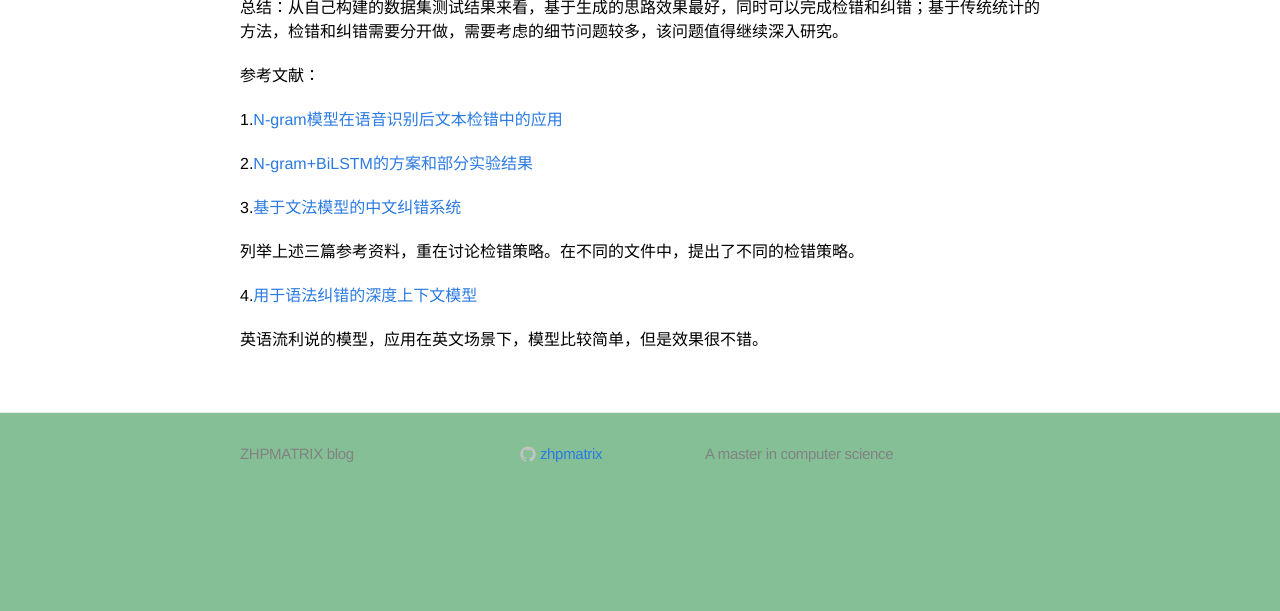
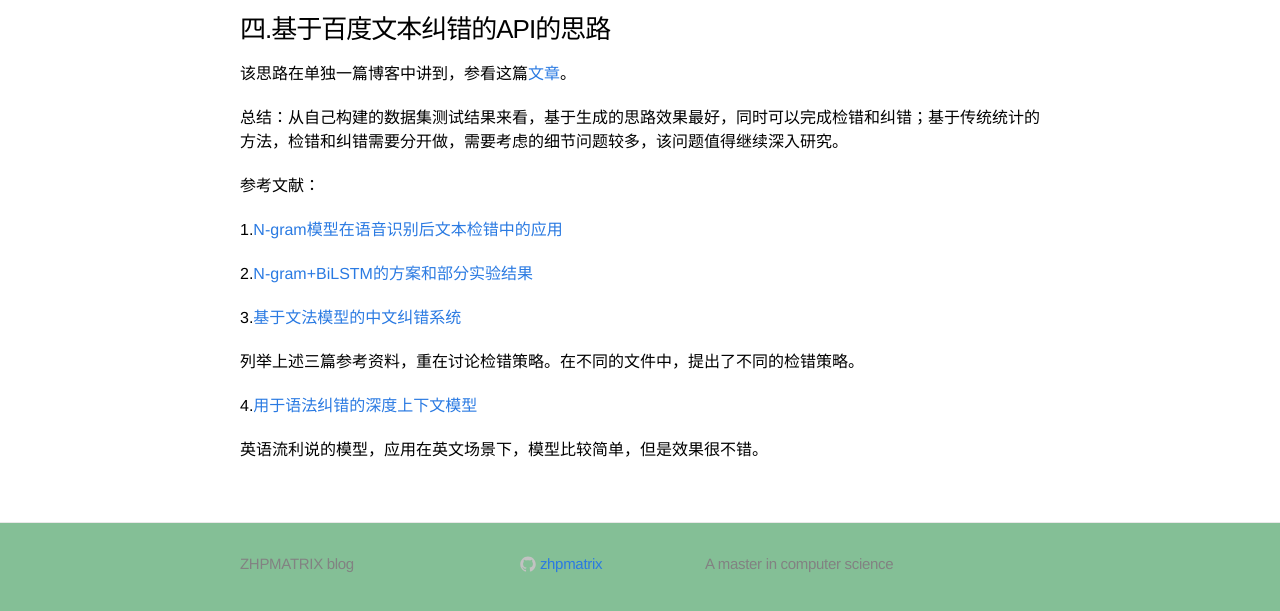
Before and after one commit to zhpmatrix/zhpmatrix.github.io, a Jekyll site: the page built from _posts/2018-12-17-chinese-spell-checker.md, in a window 1280 px wide and 900 px high, scrolled down 3548 px, cut to the strip 280-891 px from the top of the window. Built offline with Jekyll 4.4.1, drawn with Linux system fonts in a browser that asks for light colours; comment, search, counter and statistics services are not loaded; before the commit the page ends 4338 px from its top, so only the background shows below that.

Commit message:
add idea[4] to spell checker.

```diff
--- a/_posts/2018-12-17-chinese-spell-checker.md
+++ b/_posts/2018-12-17-chinese-spell-checker.md
@@ -87,6 +87,10 @@ e.End-2-End的DL⽅法的确是很棒的，省去了很多细节上的考察和
 ![结果评估](http://wx1.sinaimg.cn/mw690/aba7d18bly1fy9lezbxxqj20o70h6din.jpg)
 
 
+### 四.基于百度文本纠错的API的思路
+
+该思路在单独一篇博客中讲到，参看这篇[文章](https://zhpmatrix.github.io/2019/02/01/rethinking-spellchecker/)。
+
 总结：从自己构建的数据集测试结果来看，基于生成的思路效果最好，同时可以完成检错和纠错；基于传统统计的方法，检错和纠错需要分开做，需要考虑的细节问题较多，该问题值得继续深入研究。
 
 
```
